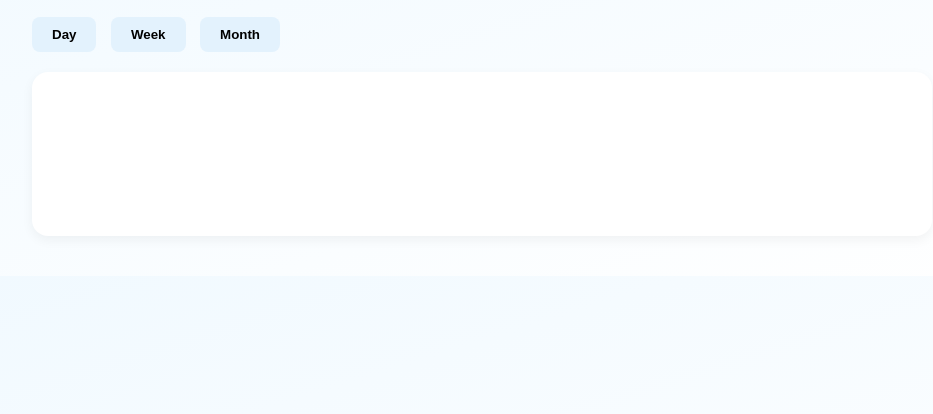
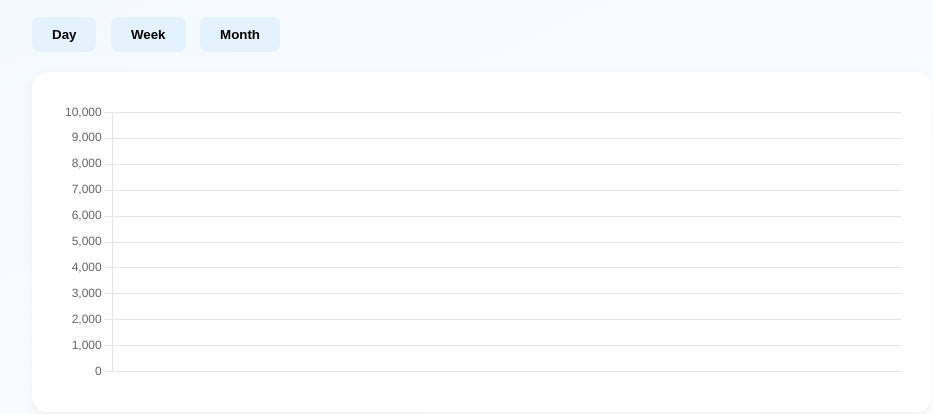
Before and after one commit to basdedas/project-integration, a website: page web-app/public/steppatient.html in a window 1280 px wide. Shown: the part 132-546 px from the top of the page, without its empty margins (158-1091 px from the left). Drawn offline with nearby package versions, Linux system fonts and the light colour scheme.

Commit message:
Update steppatient.html

```diff
--- a/web-app/public/steppatient.html
+++ b/web-app/public/steppatient.html
@@ -70,7 +70,10 @@
     const ctx = document.getElementById('stepsChart').getContext('2d');
     let stepsChart = new Chart(ctx, {
       type: 'line',
-  data: {},
+      data: {
+        labels: [],
+        datasets: []
+      },
       options: {
         responsive: true,
         plugins: {
@@ -83,29 +86,15 @@ let stepsChart = new Chart(ctx, {
         },
         scales: {
           y: {
-        beginAtZero: false,
-        suggestedMin:0,
-        suggestedMax:10000
+            beginAtZero: true,
+            suggestedMin: 0,
+            suggestedMax: 10000
           }
         }
       }
     });
 
-async function fetchHealthData() {
-   try {
-        const patient = JSON.parse(localStorage.getItem('selectedPatient'));
-        if (!patient) throw new Error("No patient selected");
-
-        const patientId = patient.id || patient.user_id || patient.userId;
-        const token = localStorage.getItem('token');
-
-        const res = await fetch(`https://integration-api2-hhftfvh6e7d6f3bm.westeurope-01.azurewebsites.net/api/healthpatients/${patientId}`, {
-          headers: {
-            'Content-Type': 'application/json',
-            'Authorization': `Bearer ${token}`
-          }
-        });
-
+    // ✅ Group and average steps by period
     function groupBy(data, period) {
       const result = {};
       const labels = [];
@@ -137,6 +126,32 @@ function groupBy(data, period) {
       return { labels, values };
     }
 
+    // ✅ Fetch step data from API
+    async function fetchHealthData() {
+      const patient = JSON.parse(localStorage.getItem('selectedPatient'));
+      const token = localStorage.getItem('token');
+
+      if (!patient || !token) {
+        throw new Error("Missing selected patient or token in localStorage.");
+      }
+
+      const patientId = patient.id || patient.user_id || patient.userId;
+
+      const res = await fetch(`https://integration-api2-hhftfvh6e7d6f3bm.westeurope-01.azurewebsites.net/api/healthpatients/${patientId}`, {
+        headers: {
+          'Content-Type': 'application/json',
+          'Authorization': `Bearer ${token}`
+        }
+      });
+
+      if (!res.ok) {
+        throw new Error(`HTTP error! status: ${res.status}`);
+      }
+
+      return await res.json();
+    }
+
+    // ✅ Load and display data in chart
     async function loadData(period) {
       try {
         const allData = await fetchHealthData();
@@ -156,9 +171,11 @@ async function loadData(period) {
         stepsChart.update();
       } catch (error) {
         console.error('Error loading chart data:', error);
+        alert("Failed to load step data. Make sure you're logged in and have a patient selected.");
       }
     }
 
+    // ✅ Default load
     loadData('day');
   </script>
 </body>
```
Lines whose indentation alone changed are shown as unchanged.
